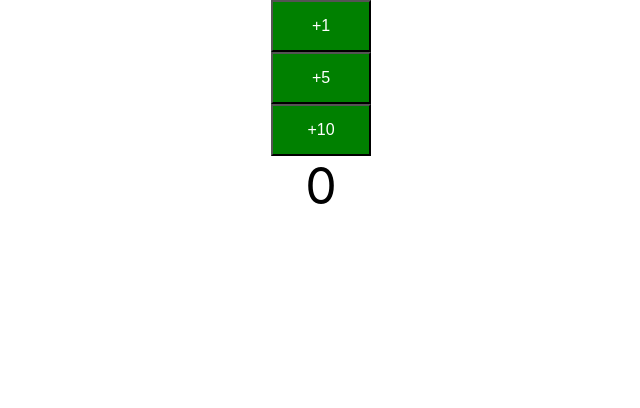
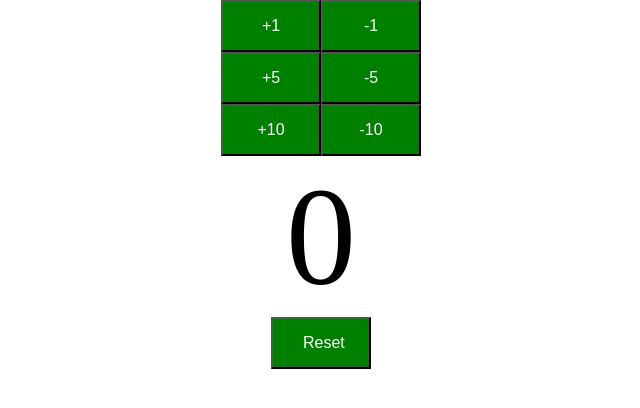
Before and after one commit to oneviewcontrols/todo-app, a React (Create React App) app: page / in a window 1280 px wide. Shown: the top 408 px of the page, without its empty margins (319-959 px from the left). Built offline with nearby package versions, Linux system fonts and the light colour scheme.

Commit message:
Added Reset Button
Fixed fonts and added reset button, not colored red yet though, working correctly

```diff
--- a/src/components/counter/Counter.css
+++ b/src/components/counter/Counter.css
@@ -7,6 +7,13 @@ button {
 }
 
 .count {
-    font-size: 50px;
-    padding: 15px 30px;
+    font-size: 140px;
+    font-family: "Times New Roman", Times, serif;
+    padding: 45px 30px;
 }
+
+.counter{
+    display: flex;
+    align-items: center;    /* aligns vertically */
+    justify-content: center;  /* aligns horizontally */
+}
--- a/src/components/counter/Counter.jsx
+++ b/src/components/counter/Counter.jsx
@@ -1,6 +1,7 @@
 import React, { Component } from 'react'
 import PropTypes from 'prop-types'
 import CounterButton from './CounterButton'
+import ResetButton from './ResetButton'
 import './Counter.css'
 
 
@@ -11,16 +12,27 @@ class Counter extends Component {
             counter : 0
         }
         this.increment = this.increment.bind(this);
+        this.reset = this.reset.bind(this)
     }
 
 
     render() {
         return (
+            <div>
                 <div className="counter">
+                    <div>
                         <CounterButton incrementMethod={this.increment}/>
                         <CounterButton by={5} incrementMethod={this.increment}/>
                         <CounterButton by={10} incrementMethod={this.increment}/>
+                    </div>
+                    <div>
+                        <CounterButton sign={""} by={-1} incrementMethod={this.increment}/>
+                        <CounterButton sign={""} by={-5} incrementMethod={this.increment}/>
+                        <CounterButton sign={""} by={-10} incrementMethod={this.increment}/>
+                    </div>
+                </div>
                 <span className="count">{this.state.counter}</span>
+                <ResetButton resetMethod={this.reset}/>
             </div>
         );
       }
@@ -32,7 +44,12 @@ class Counter extends Component {
                 return {counter: prevState.counter + by}
             }
         )
+      }
 
+      reset() {
+        this.setState({
+            counter: 0
+        })
       }
 }
 
--- a/src/components/counter/CounterButton.jsx
+++ b/src/components/counter/CounterButton.jsx
@@ -17,7 +17,7 @@ class CounterButton extends Component {
     render() {
         return (
         <div className='counterButton'>
-            <button onClick={this.increment}>+{this.props.by}</button>
+            <button onClick={this.increment}>{this.props.sign}{this.props.by}</button>
         </div>
         )
     }
@@ -36,11 +36,13 @@ class CounterButton extends Component {
   }
 
   CounterButton.defaultProps = {
-    by : 1
+    by : 1,
+    sign : "+"
   }
 
   CounterButton.propTypes = {
-    by : PropTypes.number
+    by : PropTypes.number,
+    sign : PropTypes.string
   }
 
   export default CounterButton;
--- /dev/null
+++ b/src/components/counter/ResetButton.jsx
@@ -0,0 +1,31 @@
+
+import React, { Component } from 'react'
+import PropTypes from 'prop-types'
+import './Counter.css'
+
+class ResetButton extends Component {
+
+
+    constructor() {
+        super()
+        this.reset = this.reset.bind(this);
+    }
+
+
+    render() {
+        return (
+        <div className='resetButton'>
+            <button onClick={this.reset}>Reset</button>
+        </div>
+        )
+    }
+
+    reset() {
+        // This references the property passed in
+        // when it's created in Counter
+        // incrementMethod={....}
+        this.props.resetMethod();
+      }
+  }
+
+  export default ResetButton;
```
Lines whose indentation alone changed are shown as unchanged.
